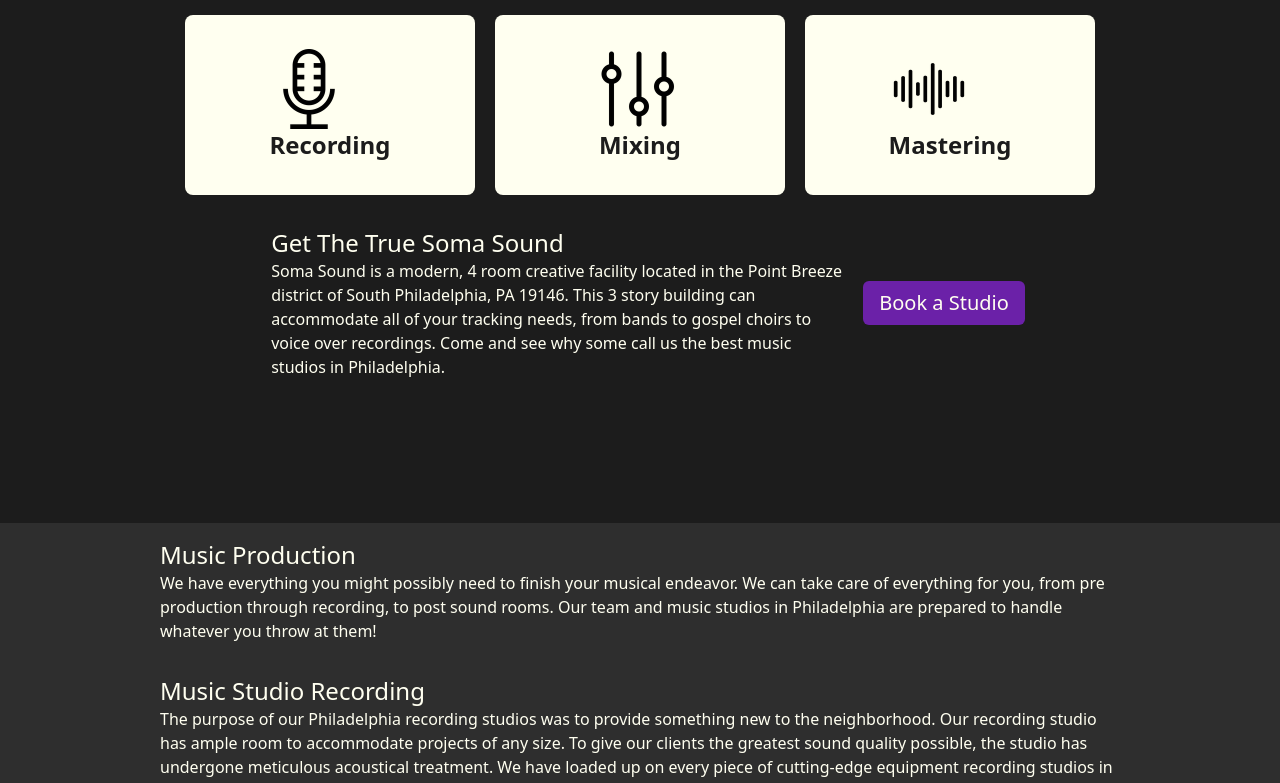
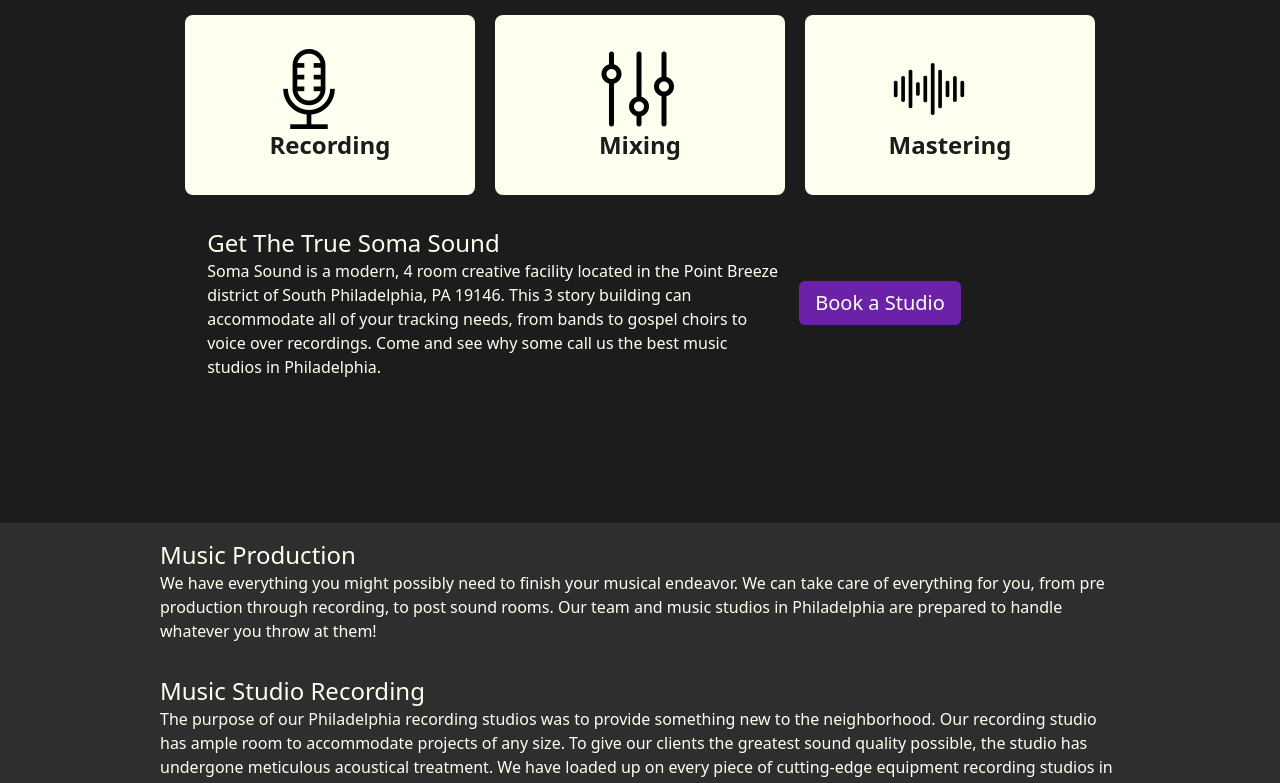
Before and after one commit to zackhanni/sounds-like-soma, a Next.js app: page / in a window 1280 px wide. Shown: the part 2407-3190 px from the top of the page. Built offline with nearby package versions, Linux system fonts and the light colour scheme.

Commit message:
make filler component wrap

```diff
--- a/app/components/FillerEveryStepOfTheWay.tsx
+++ b/app/components/FillerEveryStepOfTheWay.tsx
@@ -26,7 +26,7 @@
       <h3 className="text-2xl text-center">
         We Help You Every Step Of The Way
       </h3>
-      <div className="flex flex-col sm:flex-row items-center justify-center gap-5 py-4">
+      <div className="flex flex-wrap items-center justify-center gap-5 py-4">
         {imageData.map((image) => {
           return (
             <div
@@ -50,7 +50,7 @@
           );
         })}
       </div>
-      <div className="flex flex-col sm:flex-row items-center justify-center">
+      <div className="flex flex-col sm:flex-row items-center justify-center max-w-[90%]">
         <div className="p-4">
           <h3 className="text-2xl">Get The True Soma Sound</h3>
           <p className="max-w-xl">
```
